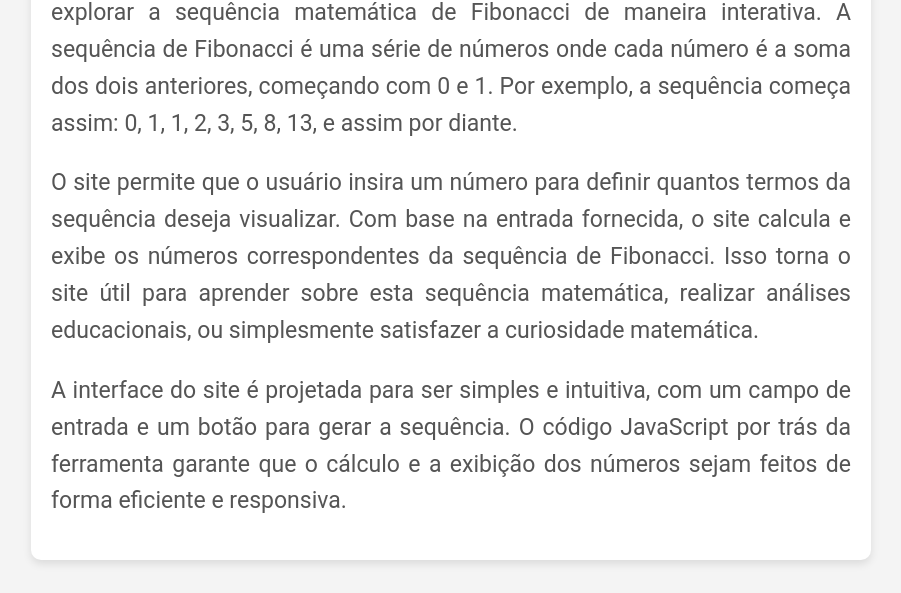
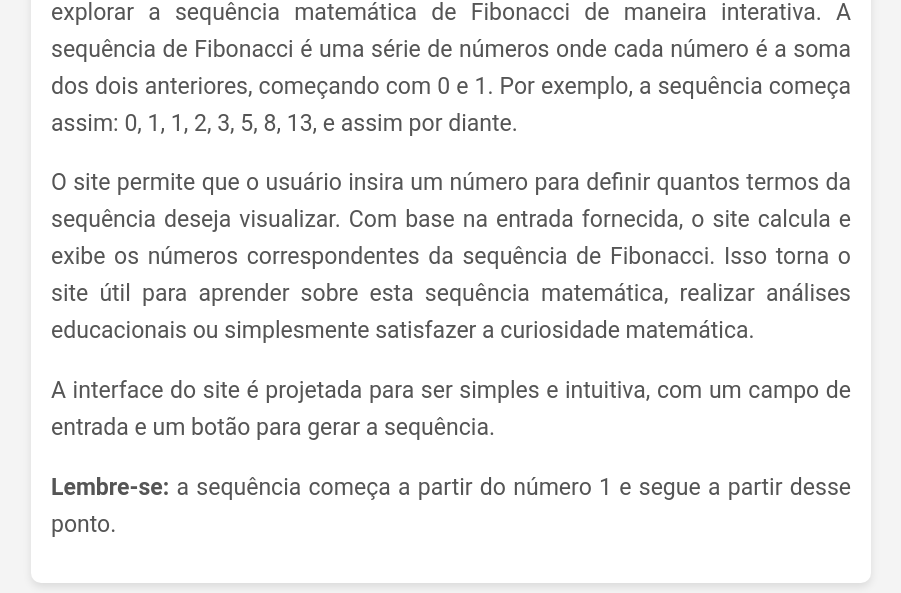
Before and after one commit to FerreiraFilipi/contador-fibonacci, a plain HTML site: page index.html in a window 1280 px wide. Shown: the part 105-698 px from the top of the page, without its empty margins (189-1090 px from the left). Drawn offline with Linux system fonts and the light colour scheme.

Commit message:
Update index.html
Atualização do texto.

```diff
--- a/index.html
+++ b/index.html
@@ -81,8 +81,9 @@
 <body>
     <div class="description">
         <p>O <strong>Contador Fibonacci</strong> é uma ferramenta online que permite aos usuários explorar a sequência matemática de Fibonacci de maneira interativa. A sequência de Fibonacci é uma série de números onde cada número é a soma dos dois anteriores, começando com 0 e 1. Por exemplo, a sequência começa assim: 0, 1, 1, 2, 3, 5, 8, 13, e assim por diante.</p>
-        <p>O site permite que o usuário insira um número para definir quantos termos da sequência deseja visualizar. Com base na entrada fornecida, o site calcula e exibe os números correspondentes da sequência de Fibonacci. Isso torna o site útil para aprender sobre esta sequência matemática, realizar análises educacionais, ou simplesmente satisfazer a curiosidade matemática.</p>
-        <p>A interface do site é projetada para ser simples e intuitiva, com um campo de entrada e um botão para gerar a sequência. O código JavaScript por trás da ferramenta garante que o cálculo e a exibição dos números sejam feitos de forma eficiente e responsiva.</p>
+        <p>O site permite que o usuário insira um número para definir quantos termos da sequência deseja visualizar. Com base na entrada fornecida, o site calcula e exibe os números correspondentes da sequência de Fibonacci. Isso torna o site útil para aprender sobre esta sequência matemática, realizar análises educacionais ou simplesmente satisfazer a curiosidade matemática.</p>
+        <p>A interface do site é projetada para ser simples e intuitiva, com um campo de entrada e um botão para gerar a sequência.</p>
+        <p><strong>Lembre-se:</strong> a sequência começa a partir do número 1 e segue a partir desse ponto.</p>
     </div>
     <h1>Contador Fibonacci</h1>
     <p>Insira o número de termos desejados:</p>
```
